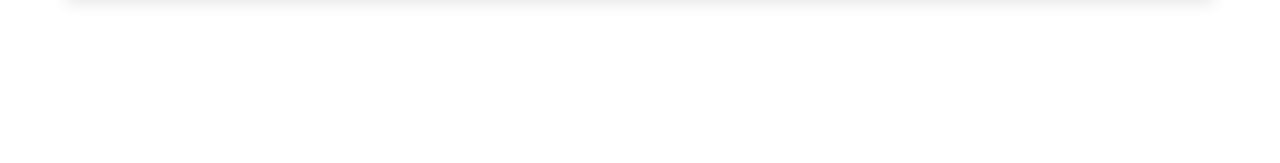
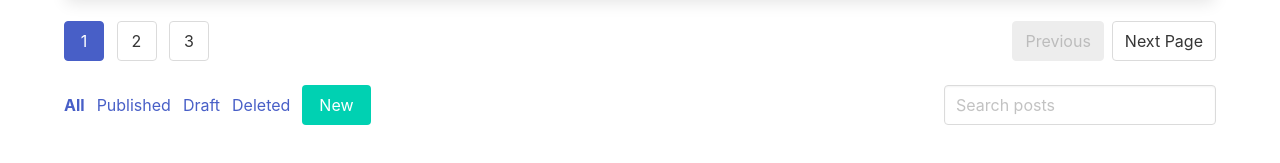
Before and after one commit to infiniteoo/HTMLCSS-bulma_css_framework, a plain HTML site: page index.html in a window 1280 px wide. Shown: the part 4429-4592 px from the top of the page. Drawn offline with nearby package versions, Linux system fonts and the light colour scheme.

Commit message:
reviewed and implemented examples of pagination and levels

```diff
--- a/index.html
+++ b/index.html
@@ -382,6 +382,49 @@
         </div>
       </div>
 
+      <!-- pagination -->
+      <div class="block">
+        <nav class="pagination">
+          <a href="" class="pagination-previous" disabled>Previous</a>
+          <a href="" class="pagination-next">Next Page</a>
+          <ul class="pagination-list">
+            <li>
+              <a href="" class="pagination-link is-current">1</a>
+              <a href="" class="pagination-link">2</a>
+              <a href="" class="pagination-link">3</a>
+            </li>
+          </ul>
+        </nav>
+      </div>
+
+      <!-- level -->
+      <div class="block">
+        <nav class="level">
+          <!-- left side -->
+          <div class="level-left">
+            <p class="level-item">
+              <a href=""> <strong> All</strong></a>
+            </p>
+            <p class="level-item"><a href="">Published</a></p>
+            <p class="level-item"><a href="">Draft</a></p>
+            <p class="level-item"><a href="">Deleted</a></p>
+            <p class="level-item">
+              <a href="" class="button is-primary">New</a>
+            </p>
+          </div>
+          <!-- right side -->
+          <div class="level-right">
+            <div class="level-item">
+              <div class="field">
+                <p class="control">
+                  <input type="text" class="input" placeholder="Search posts" />
+                </p>
+              </div>
+            </div>
+          </div>
+        </nav>
+      </div>
+
       <!-- end of container -->
     </div>
 
```
